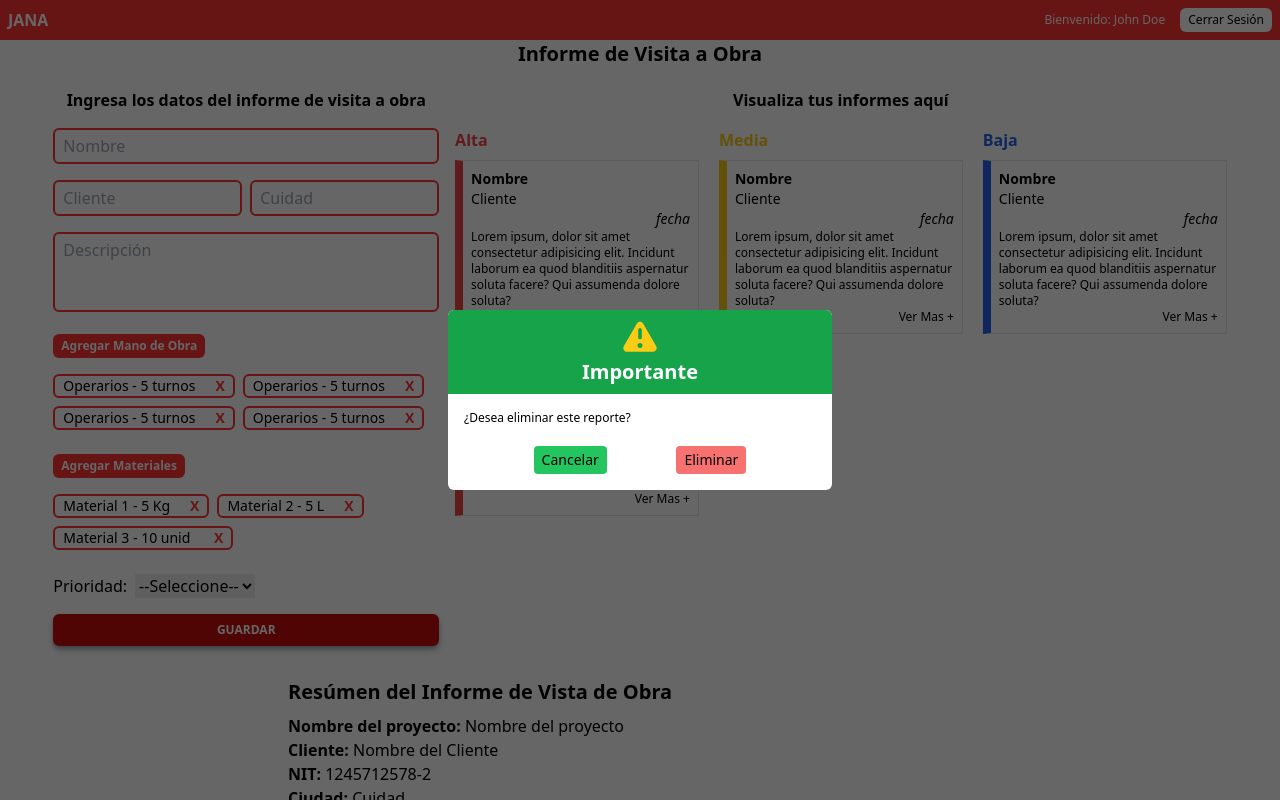
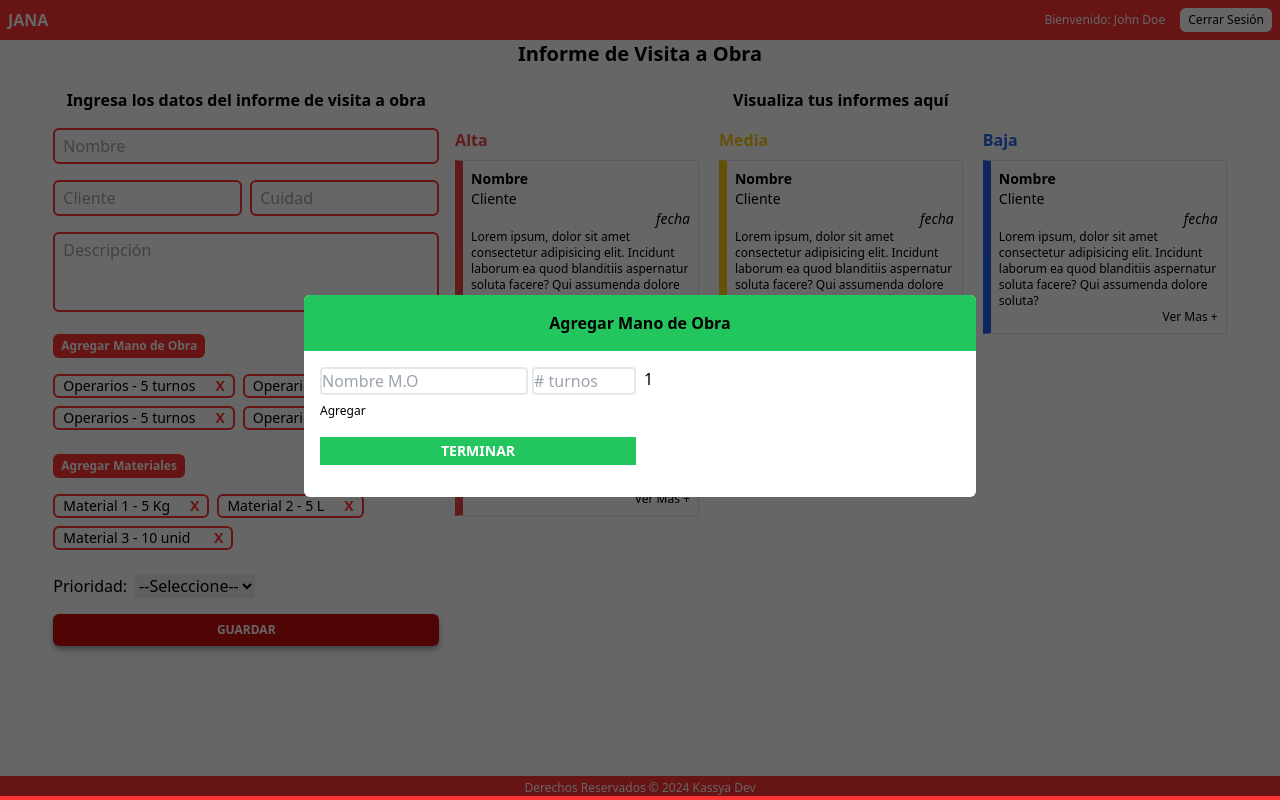
Before and after one commit to afmarquinho/Client-Jana-Management, a React (Vite) app: page /budget in a window 1280 px wide. Shown: the top 800 px of the page. Built offline with nearby package versions, Linux system fonts and the light colour scheme.

Commit message:
se inica validacion del formulario

```diff
--- a/package.json
+++ b/package.json
@@ -12,12 +12,14 @@
   "dependencies": {
     "@heroicons/react": "^2.1.3",
     "@reduxjs/toolkit": "^2.2.4",
+    "formik": "^2.4.6",
     "react": "^18.2.0",
     "react-dom": "^18.2.0",
     "react-redux": "^9.1.2",
     "react-router-dom": "^6.23.0",
     "redux-thunk": "^3.1.0",
-    "uuid": "^9.0.1"
+    "uuid": "^9.0.1",
+    "yup": "^1.4.0"
   },
   "devDependencies": {
     "@types/react": "^18.2.66",
--- a/src/components/VisitReport.tsx
+++ b/src/components/VisitReport.tsx
@@ -6,7 +6,7 @@ const VisitReport = () => {
         <h1 className="font-bold text-center text-xl mb-5">
           Informe de Visita a Obra
         </h1>
-        <div className="flex flex-col md:flex-row space-y-2 md:space-y-0 md:space-x-4">
+        <div className="flex flex-col md:flex-row space-y-2 md:space-y-0 md:space-x-4 mb-5">
           <VisitReportForm />
 
           <div className="w-full md:w-1/2 lg:w-2/3">
--- a/src/components/VisitReportForm.tsx
+++ b/src/components/VisitReportForm.tsx
@@ -1,36 +1,80 @@
+import { ErrorMessage, Field, Form, Formik } from "formik";
+import * as Yup from "yup";
+import WorkforceMaterialModal from "./modals/WorkforceMaterialModal";
+
+
 const VisitReportForm = () => {
   return (
-    <form
-      action="
-        "
-      className="w-full md:w-1/2 lg:w-1/3 space-y-4"
+    <Formik
+      initialValues={{
+        nombre: "",
+        cliente: "",
+        ciudad: "",
+        descripcion: "",
+        prioridad: "",
+      }}
+      validationSchema={Yup.object({
+        nombre: Yup.string().required("El nombre es obligatorio"),
+        cliente: Yup.string().required("El cliente es obligatorio"),
+        ciudad: Yup.string().required("La ciudad es obligatoria"),
+        descripcion: Yup.string().required("La descripción es obligatoria"),
+        prioridad: Yup.string().required("La prioridad es obligatoria"),
+      })}
+      onSubmit={(values) => {console.log(values);
+        // demas funciones del submit
+      }}
     >
+      <Form className="w-full md:w-1/2 lg:w-1/3 space-y-4">
         <h2 className="text-center font-bold">
           Ingresa los datos del informe de visita a obra
         </h2>
-      <input
+        <ErrorMessage
+          name="nombre"
+          component="div"
+          className="text-red-500 text-xs"
+        >
+          {(msg) => <div className="text-red-500 text-xs m-0">{msg}</div>}
+        </ErrorMessage>
+        <Field
           type="text"
+          name="nombre"
           placeholder="Nombre"
           className="border-customRed500 border-2 rounded-md px-2 py-1 w-full outline-none"
         />
         <div className="flex space-x-2">
-        <input
+          <Field
             type="text"
+            name="cliente"
             placeholder="Cliente"
             className="border-customRed500 border-2 rounded-md px-2 py-1 w-1/2 outline-none"
           />
-        <input
+          <Field
             type="text"
+            name="ciudad"
             placeholder="Cuidad"
             className="border-customRed500 border-2 rounded-md px-2 py-1 w-1/2 outline-none"
           />
         </div>
-      <textarea
-        name=""
-        id=""
+        <ErrorMessage name="cliente" component="div" className="text-red-500">
+          {(msg) => <div className="text-red-500 text-xs m-0">{msg}</div>}
+        </ErrorMessage>
+        <ErrorMessage name="ciudad" component="div" className="text-red-500">
+          {(msg) => <div className="text-red-500 text-xs m-0">{msg}</div>}
+        </ErrorMessage>
+
+        <Field
+          as="textarea"
+          name="descripcion"
           placeholder="Descripción"
           className="border-customRed500 border-2 rounded-md px-2 py-1 w-full h-20 resize-none outline-none"
-      ></textarea>
+        />
+        <ErrorMessage
+          name="descripcion"
+          component="div"
+          className="text-red-500"
+        >
+          {(msg) => <div className="text-red-500 text-xs m-0">{msg}</div>}
+        </ErrorMessage>
 
         <button
           className="text-xs text-white font-bold bg-customRed500 py-1 px-2 rounded-md hover:bg-customRed700"
@@ -38,6 +82,8 @@ const VisitReportForm = () => {
         >
           Agregar Mano de Obra
         </button>
+        <WorkforceMaterialModal/>
+
         <div className="my-3 flex justify-start flex-wrap">
           <span className="text-xs md:text-sm border-2 rounded-md border-customRed500 px-2 me-2 mb-2">
             Operarios - 5 turnos
@@ -81,20 +127,29 @@ const VisitReportForm = () => {
         <label htmlFor="prioridad" className="me-2">
           Prioridad:
         </label>
-      <select name="prioridad" id="">
+        <Field as="select" name="prioridad">
           <option value="">--Seleccione-- </option>
-        <option value="">Alta</option>
-        <option value="">Medio</option>
-        <option value="">Baja</option>
-      </select>
+          <option value="alta">Alta</option>
+          <option value="media">Medio</option>
+          <option value="baja">Baja</option>
+        </Field>
+        <ErrorMessage
+          name="prioridad"
+          component="div"
+          className="text-red-500 text-xs"
+        >
+          {(msg) => <div className="text-red-500 text-xs m-0">{msg}</div>}
+        </ErrorMessage>
 
-      <input
+        <button
           type="submit"
           className="w-full p-2 bg-gradient-to-b from-customRed700 to-customRed800
             rounded-md shadow-gray-400 shadow-md outline-none text-white font-bold cursor-pointer uppercase text-xs"
-        value="Guardar"
-      />
-    </form>
+        >
+          Guardar
+        </button>
+      </Form>
+    </Formik>
   );
 };
 
--- /dev/null
+++ b/src/components/modals/WorkforceMaterialModal.tsx
@@ -0,0 +1,44 @@
+const WorkforceMaterialModal: React.FC = () => {
+  return (
+    <div className="fixed top-[-20px] left-0 w-screen h-screen z-50 bg-black bg-opacity-60 flex items-center justify-center m-0">
+      <div className="bg-white rounded-md overflow-hidden text-xs md:text-base w-10/12 max-w-2xl">
+        <h1 className="bg-green-500 p-4 text-center font-bold">
+          Agregar Mano de Obra
+        </h1>
+        <div className="flex flex-col sm:flex-row p-4 sm:gap-2">
+          <form className="sm:w-1/2">
+            <div className="flex gap-1">
+              <input
+                type="text"
+                placeholder="Nombre M.O"
+                className="w-2/3 border-gray-200 border-2 rounded outline-none"
+              />
+              <input
+                type="number"
+                placeholder="# turnos"
+                className="w-1/3 border-gray-200 border-2 rounded outline-none"
+              />
+            </div>
+            <button className="text-xs mt-2">
+                Agregar
+            </button>
+            <input
+              type="submit"
+              name=""
+              id=""
+              value="Terminar"
+              className="w-full bg-green-500 py-1 my-4 uppercase text-white font-bold hover:bg-green-700 cursor-pointer text-sm"
+            />
+          </form>
+          <div className="sm:w-1/2 h-full">
+            <ul>
+              <li>1</li>
+            </ul>
+          </div>
+        </div>
+      </div>
+    </div>
+  );
+};
+
+export default WorkforceMaterialModal;
--- a/src/views/BudgetPage.tsx
+++ b/src/views/BudgetPage.tsx
@@ -1,14 +1,14 @@
-import ViewVisitReport from "../components/ViewVisitReport";
+// import ViewVisitReport from "../components/ViewVisitReport";
 import VisitReport from "../components/VisitReport";
-import AcceptModal from "../components/modals/AcceptModal";
+// import AcceptModal from "../components/modals/AcceptModal";
 
 const BudgetPage = () => {
   return (
     <>
       <VisitReport />
 
-      <ViewVisitReport />
-      <AcceptModal title="Importante" message="¿Desea eliminar este reporte?" />
+      {/* <ViewVisitReport /> */}
+      {/* <AcceptModal title="Importante" message="¿Desea eliminar este reporte?" /> */}
     </>
   );
 };
```
Also changed, not shown: 1 other file (tests, documents, lock files or other folders). Lines whose indentation alone changed are shown as unchanged.
